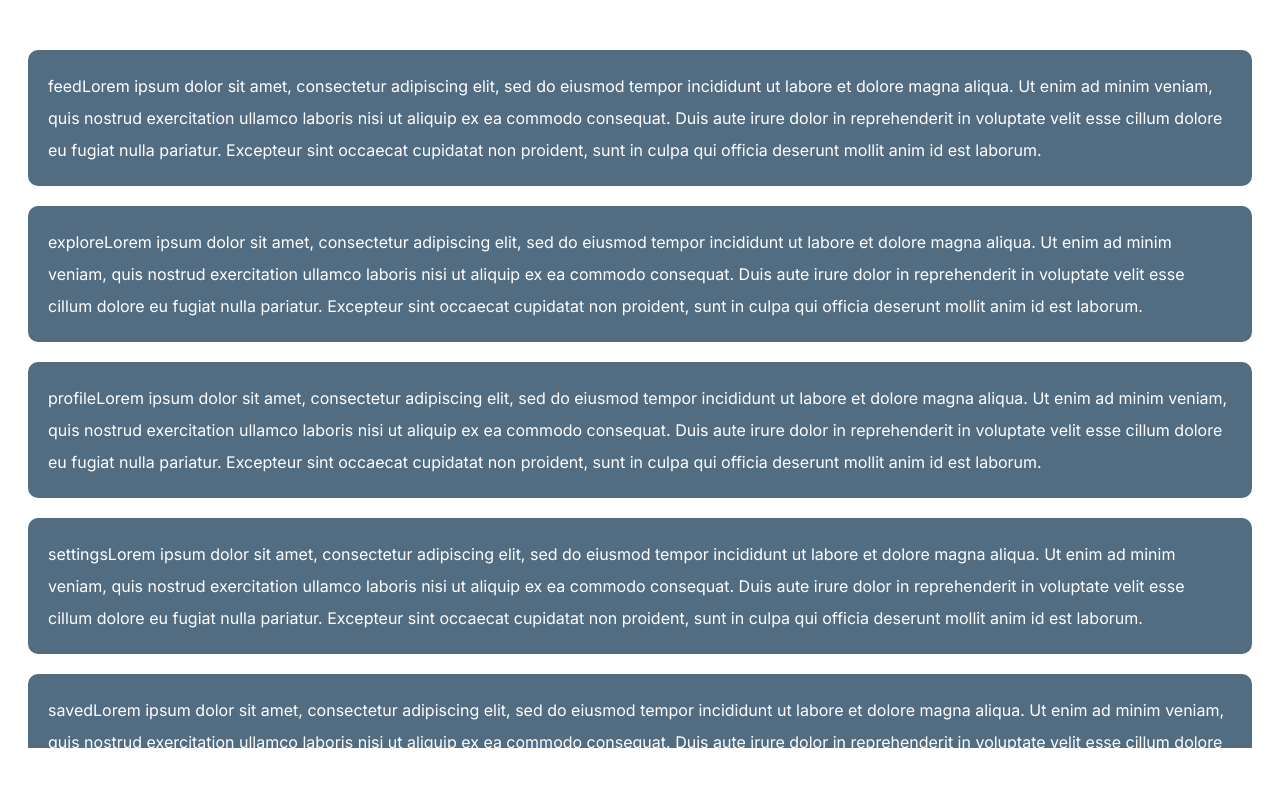
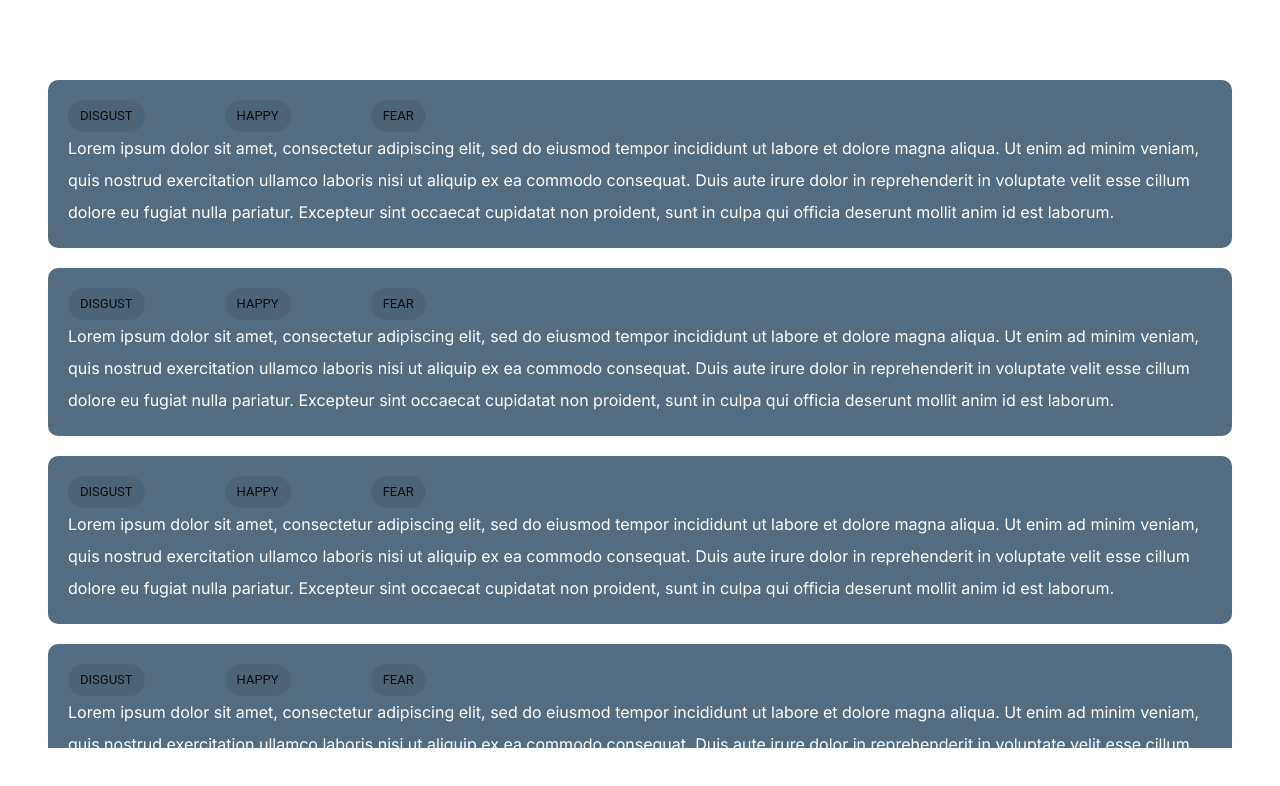
Before and after one commit to Ahmed-Mohammed-11/Grey, a Next.js app in the folder front_end/: page /Feed in a window 1280 px wide. Shown: the top 786 px of the page. Built offline with nearby package versions, Linux system fonts and the light colour scheme.

Commit message:
SG-93 Feed structure implemented, logic needed

```diff
--- /dev/null
+++ b/front_end/src/app/DTO/Feeling.ts
@@ -0,0 +1,19 @@
+enum Feeling {
+    DISGUST = "DISGUST",
+
+    HAPPY = "HAPPY",
+
+    SAD = "SAD",
+
+    FEAR = "FEAR",
+
+    ANGER = "ANGER",
+
+    ANXIOUS = "ANXIOUS",
+
+    LOVE = "LOVE",
+
+    INSPIRE = "INSPIRE",
+}
+
+export default Feeling;
--- a/front_end/src/app/Feed/page.module.css
+++ b/front_end/src/app/Feed/page.module.css
@@ -7,11 +7,3 @@
     line-height: 2em;
     box-sizing: border-box;
 }
-
-.post{
-    margin: 20px auto;
-    padding: 20px;
-    border-radius: 10px;
-    background-color: #526D82;
-    color: #FFF;
-}
--- a/front_end/src/app/Feed/page.tsx
+++ b/front_end/src/app/Feed/page.tsx
@@ -1,25 +1,22 @@
 import styles from "./page.module.css"
 import {Box} from "@mui/system";
-import Profile from "@/app/SideBar/profile";
+import Post from "@/app/Post/page";
+import Feeling from '../DTO/Feeling';
 
 export default function Feed(props: any) {
-    const buttonsText = ["feed", "explore", "profile", "settings", "saved"]
-    const posts = buttonsText.map((text, index) => {
-        return (
-            <Box className={styles.post} key={index}>
-                {text}
-                Lorem ipsum dolor sit amet, consectetur adipiscing elit, sed do eiusmod tempor incididunt ut labore et
-                dolore magna aliqua. Ut enim ad minim veniam, quis nostrud exercitation ullamco laboris nisi ut aliquip
-                ex ea commodo consequat. Duis aute irure dolor in reprehenderit in voluptate velit esse cillum dolore eu
-                fugiat nulla pariatur. Excepteur sint occaecat cupidatat non proident, sunt in culpa qui officia
-                deserunt mollit anim id est laborum.
-            </Box>
-        )
-    })
+    const dd : PostDTO = {
+        postText: "Lorem ipsum dolor sit amet, consectetur adipiscing elit, sed do eiusmod tempor incididunt ut labore et" +
+            " dolore magna aliqua. Ut enim ad minim veniam, quis nostrud exercitation ullamco laboris nisi ut aliquip" +
+            " ex ea commodo consequat. Duis aute irure dolor in reprehenderit in voluptate velit esse cillum dolore eu" +
+            " fugiat nulla pariatur. Excepteur sint occaecat cupidatat non proident, sunt in culpa qui officia" +
+            " deserunt mollit anim id est laborum.",
+        postFeelings: new Set<Feeling>([Feeling.DISGUST, Feeling.HAPPY, Feeling.FEAR])
+    }
+    const posts = [dd, dd, dd, dd, dd, dd]
 
     return (
         <Box className={styles.feed} width={props.width}>
-            {posts}
+            <Post posts={posts}/>
         </Box>
     )
 }
--- /dev/null
+++ b/front_end/src/app/Post/page.module.css
@@ -0,0 +1,25 @@
+.feed{
+    /*width: 100%;*/
+    height: 91vh;
+    margin: 20px auto;
+    padding: 10px 20px;
+    overflow-y: scroll;
+    line-height: 2em;
+    box-sizing: border-box;
+}
+
+.post{
+    margin: 20px auto;
+    padding: 20px;
+    border-radius: 10px;
+    background-color: #526D82;
+    color: #FFF;
+}
+
+.feeling{
+    margin: 20px auto;
+    padding: 20px;
+    border-radius: 10px;
+    background-color: #526D82;
+    color: #FFF;
+}
--- /dev/null
+++ b/front_end/src/app/Post/page.tsx
@@ -0,0 +1,28 @@
+import styles from "./page.module.css"
+import {Box, Stack} from "@mui/system";
+import {Chip} from "@mui/material";
+
+
+export default function Post(props: any) {
+
+    const posts = props.posts
+    const postsD = posts.map((post: PostDTO, index: number) => {
+        return (
+            <Box className={styles.post} key={index}>
+                <Stack direction="row" spacing={10}>
+                    {Array.from(post.postFeelings).map((feeling: any, feelingIndex: any) => (
+                        <Chip className={styles.feeling} key={feelingIndex} label={feeling}></Chip>
+                    ))}
+                </Stack>
+                {post.postText}
+            </Box>
+        );
+    });
+
+
+    return (
+        <Box className={styles.feed} width={props.width}>
+            {postsD}
+        </Box>
+    )
+}
--- a/front_end/src/app/page.tsx
+++ b/front_end/src/app/page.tsx
@@ -5,9 +5,7 @@ import {Box} from "@mui/system";
 import Feed from "@/app/Feed/page";
 
 export default function Home() {
-    const dd = {
-        width: "1000%",
-    }
+
   return (
       <Box className={styles.container}>
         <SideBar width={"25%"}/>
```
Also changed, not shown: front_end/src/app/DTO/PostDTO.ts (added, +7 -0 lines).
